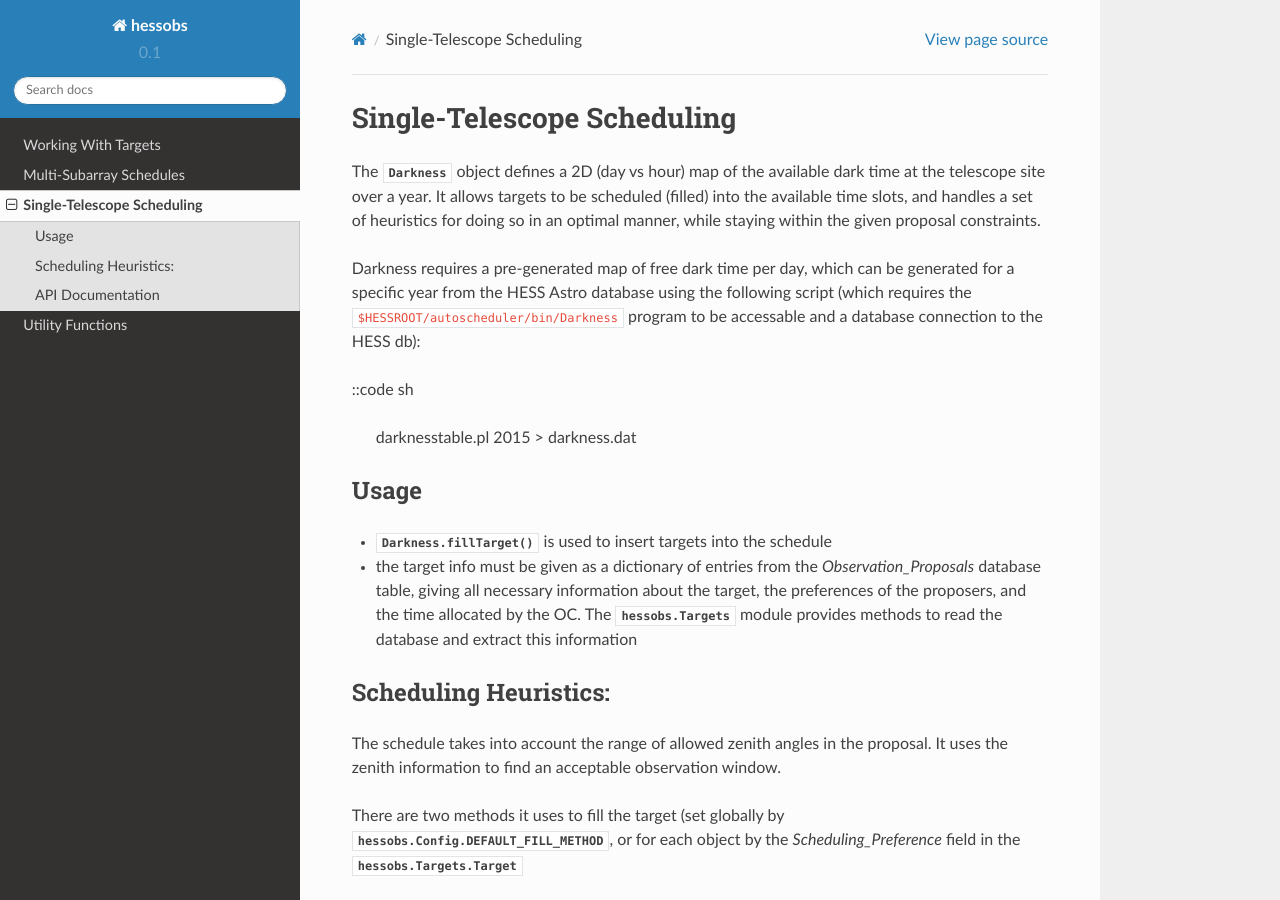
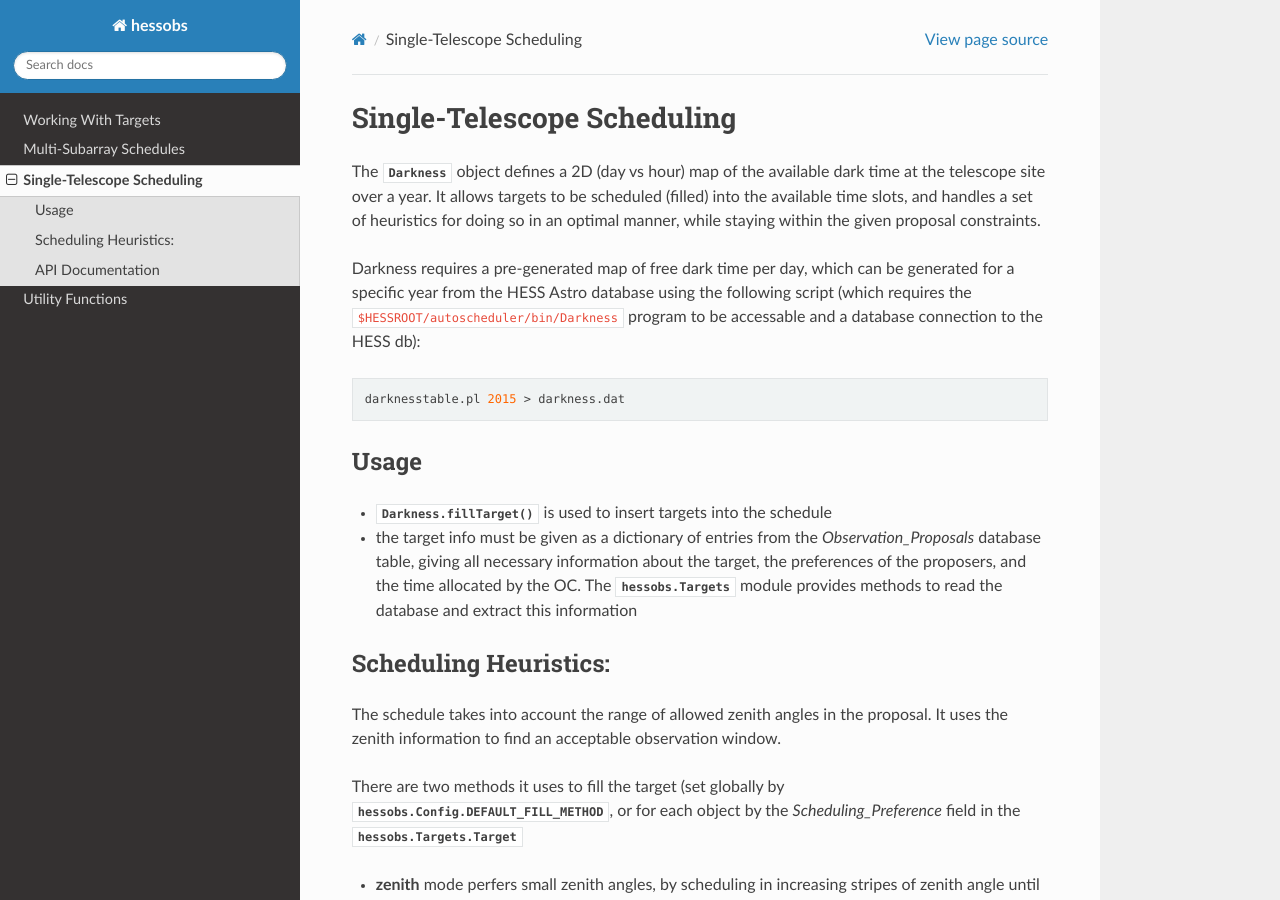
Before and after one commit to kosack/hessobs, a Sphinx documentation site: the page built from docs/source/Darkness.rst, in a window 1280 px wide and 900 px high. Built offline with Sphinx 7.4.7 and the Read the Docs theme 2.0.0, drawn with Linux system fonts in a browser that asks for light colours.

Commit message:
fix some doc typos

```diff
--- a/docs/source/Darkness.rst
+++ b/docs/source/Darkness.rst
@@ -16,7 +16,7 @@
 ``$HESSROOT/autoscheduler/bin/Darkness`` program to be accessable and
 a database connection to the HESS db):
 
-::code sh
+.. code-block:: sh
 
   darknesstable.pl 2015 > darkness.dat
 
--- a/docs/source/conf.py
+++ b/docs/source/conf.py
@@ -65,9 +65,9 @@
 # built documents.
 #
 # The short X.Y version.
-version = '0.1'
+#version = '0.1'
 # The full version, including alpha/beta/rc tags.
-release = '0.1'
+#release = '0.1'
 
 # The language for content autogenerated by Sphinx. Refer to documentation
 # for a list of supported languages.
```
